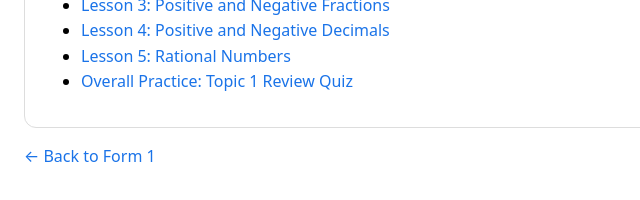
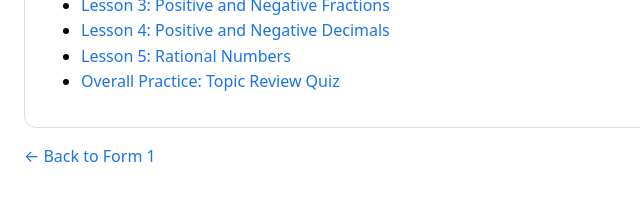
Before and after one commit to AneeshaPillay/aneesha-maths.github.io, a plain HTML site: page form1/Rational Numbers/index.html in a window 1280 px wide. Shown: the part 292-492 px from the top of the page, 0-640 px from the left. Drawn offline with Linux system fonts and the light colour scheme.

Commit message:
Update quiz link text in index.html

```diff
--- a/form1/Rational Numbers/index.html
+++ b/form1/Rational Numbers/index.html
@@ -18,7 +18,7 @@
   <li><a href="lesson-03.html">Lesson 3: Positive and Negative Fractions</a></li>
   <li><a href="lesson-04.html">Lesson 4: Positive and Negative Decimals</a></li>
   <li><a href="lesson-05.html">Lesson 5: Rational Numbers</a></li>
-  <li><a href="review-quiz.html">Overall Practice: Topic 1 Review Quiz</a></li>
+  <li><a href="review-quiz.html">Overall Practice: Topic Review Quiz</a></li>
 </ul>
 </div>
 
```
